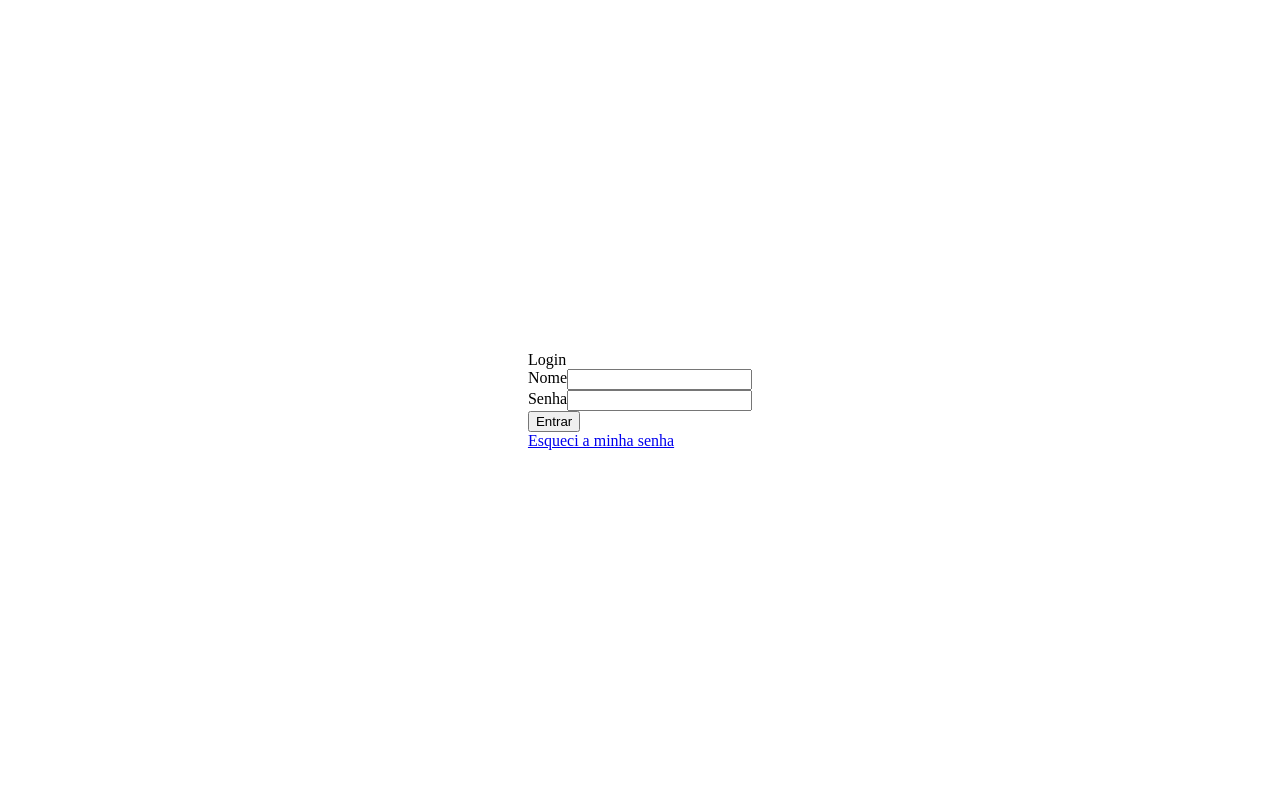
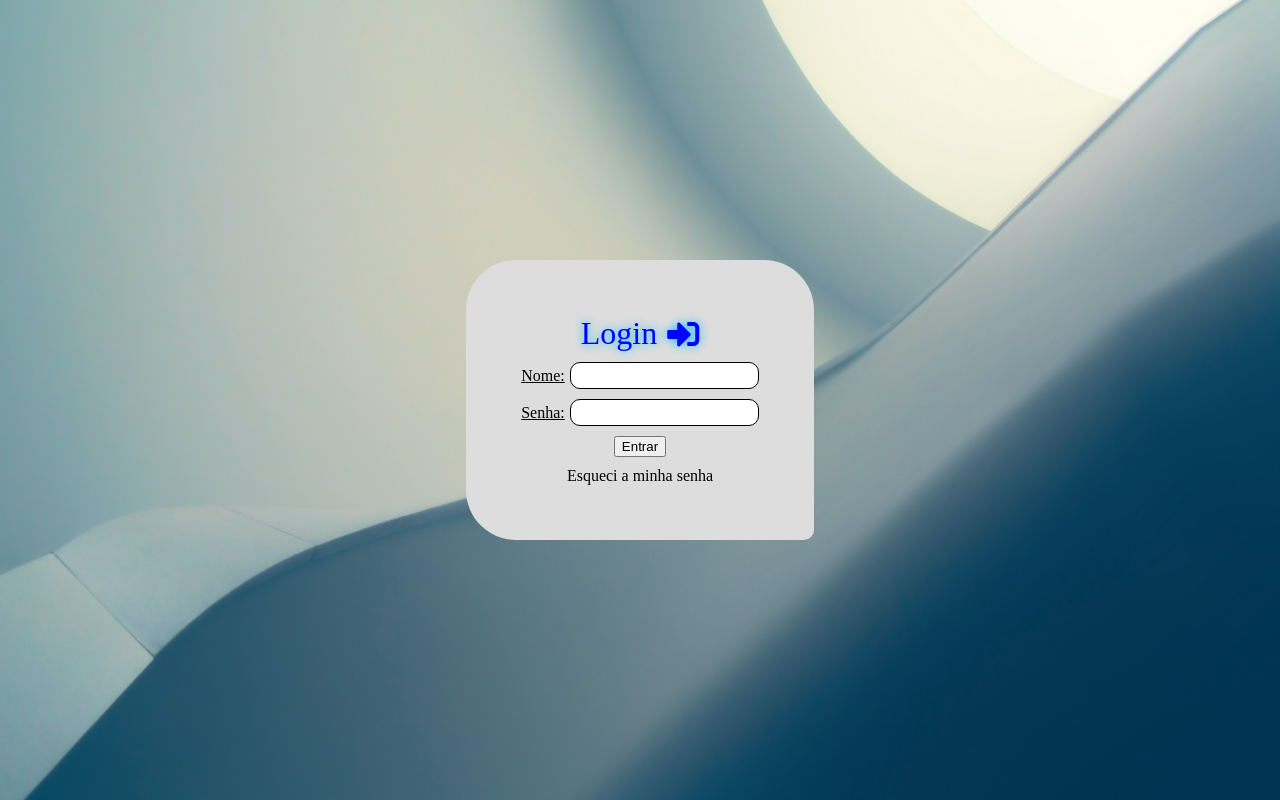
Before and after one commit to looricardoso/form-login, a plain HTML site: page index.html in a window 1280 px wide. Drawn offline with Linux system fonts and the light colour scheme.

Commit message:
Resolucao um do site

```diff
--- a/index.html
+++ b/index.html
@@ -5,16 +5,17 @@
     <meta name="viewport" content="width=device-width, initial-scale=1.0" />
     <title>Login</title>
     <link rel="stylesheet" href="style.css" />
+    <link rel="stylesheet" href="https://cdnjs.cloudflare.com/ajax/libs/font-awesome/5.14.0/css/all.min.css" integrity="sha512-1PKOgIY59xJ8Co8+NE6FZ+LOAZKjy+KY8iq0G4B3CyeY6wYHN3yt9PW0XpSriVlkMXe40PTKnXrLnZ9+fkDaog==" crossorigin="anonymous" />
   </head>
   <body>
     <form>
-      <div class="linha">Login</div>
+      <div class="linha" id="titulo">Login<i class="fas fa-sign-in-alt"></i></div>
       <div class="linha">
-        <label for="nome">Nome</label>
+        <label for="nome">Nome: </label>
         <input type="text" name="nome" id="nome" />
       </div>
       <div class="linha">
-        <label for="senha">Senha</label>
+        <label for="senha">Senha: </label>
         <input type="password" id="senha" name="senha" />
       </div>
       <div class="linha">
--- a/style.css
+++ b/style.css
@@ -5,11 +5,20 @@ body {
   display: flex;
   justify-content: center;
   align-items: center;
+  /* estilo */
+  background-image: url(image/background-page.jpg);
+  background-position: center;
+  background-size: cover;
 }
 
 form {
   display: flex;
   flex-flow: column;
+  /* estilo */
+  background-color: #ddd;
+  border-radius: 50px 50px 10px 50px;
+  padding: 50px;
+  align-items: center;
 }
 
 input,
@@ -22,3 +31,45 @@ form .linha {
   display: flex;
   flex-flow: row; /* column = form vertical, row = form horizontal */
 }
+  /* estilo */
+#titulo {
+  color: blue;
+  text-shadow: 0 0 10px deepskyblue;
+  font-size: 2em;
+}
+
+.linha {
+  padding: 5px;
+  align-items: center;
+}
+
+input {
+  border-radius: 10px;
+  border: 1px solid black;
+  padding: 5px;
+}
+
+label {
+  padding: 0 5px 0 0;
+  text-decoration: underline;
+}
+
+i {
+  padding: 0 0 0 10px;
+}
+
+button:hover {
+  border-style: double;
+}
+
+a:link {
+  text-decoration: none;
+  color: black;
+}
+a:visited {
+  text-decoration: none;
+  color: black;
+}
+a:hover {
+  transform: translateX(2px) translateY(2px);
+}
```
Also changed, not shown: image/background-page.jpg (added).
